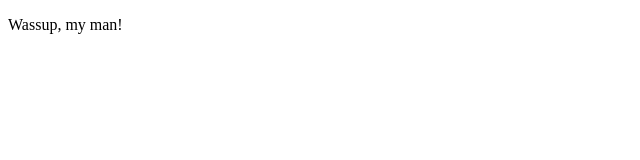
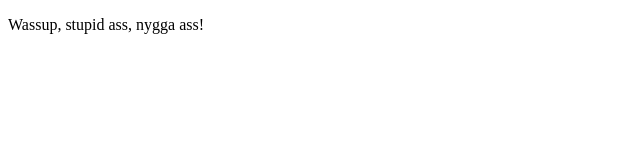
Before and after one commit to Arturious9/progetto, a plain HTML site: page index.html in a window 1280 px wide. Shown: the whole page, without its empty margins (0-640 px from the left). Drawn offline with Linux system fonts and the light colour scheme.

Commit message:
BowWow v1.02

```diff
--- a/index.html
+++ b/index.html
@@ -7,7 +7,7 @@
     <title>Document</title>
 </head>
 <body>
-    <p onclick=""> Wassup, my man!</p>
+    <p onclick=""> Wassup, stupid ass, nygga ass!</p>
 
     <!-- <script>
         alert(1);
```
